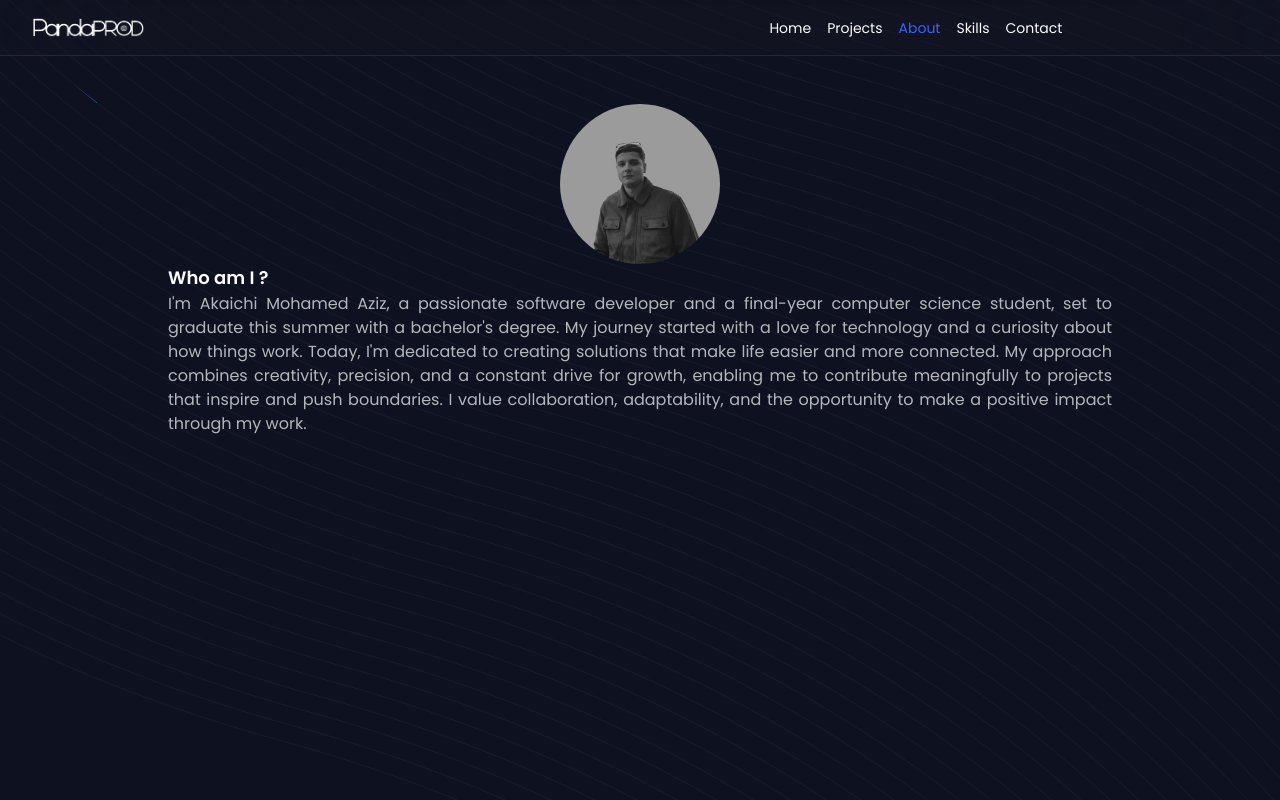
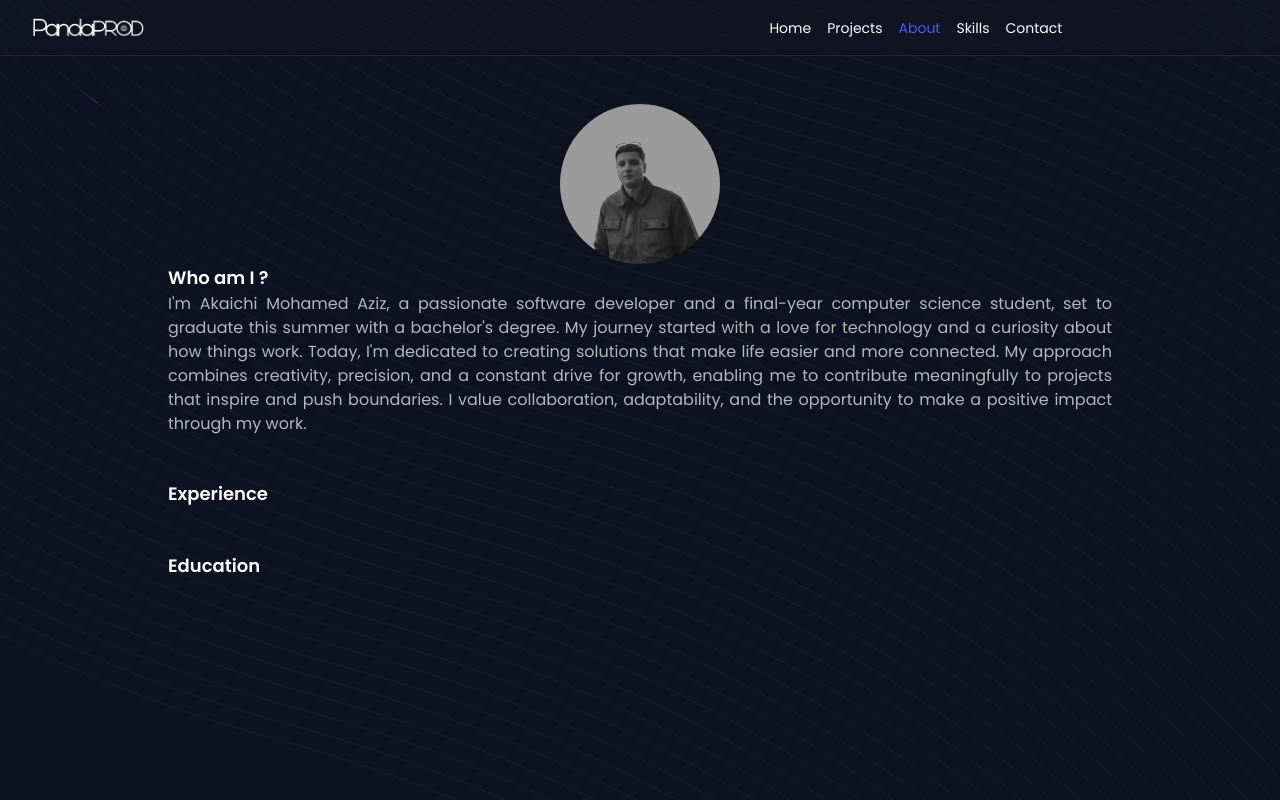
Before and after one commit to AKAICHIaziz/my-portfolio, a Next.js app: page /about in a window 1280 px wide. Shown: the top 800 px of the page. Built offline with nearby package versions, Linux system fonts and the light colour scheme.

Commit message:
about page

```diff
--- a/src/app/about/page.jsx
+++ b/src/app/about/page.jsx
@@ -1,12 +1,29 @@
 
 import ProfileDetails from "@/components/ProfileDetails";
+import { BackgroundBeams } from "@/components/ui/background-beams";
 
 export default function About() {
     return (
-        <div className="w-full h-screen flex justify-center pt-14 sm:pt-24 bg-background ">
+        <div>
 
-            <div className="w-full sm:w-9/12 h-fit">
-                <ProfileDetails />
+            <div className="absolute z-10">
+                <BackgroundBeams />
+            </div>
+
+            <div className="w-full h-screen flex flex-col items-center pt-14 sm:pt-24 bg-background gap-1 sm:gap-7">
+
+                <div className="w-full sm:w-9/12 h-fit">
+                    <ProfileDetails />
+                </div>
+
+                <div className="w-full sm:w-9/12 h-fit p-4 sm:p-2">
+                    <h1 className="font-semibold text-sm sm:text-lg text-foreground">Experience</h1>
+                </div>
+
+                <div className="w-full sm:w-9/12 h-fit p-4 sm:p-2">
+                    <h1 className="font-semibold text-sm sm:text-lg text-foreground">Education</h1>
+                </div>
+
             </div>
 
         </div>
--- a/src/components/ProfileDetails.jsx
+++ b/src/components/ProfileDetails.jsx
@@ -1,12 +1,9 @@
 import Image from "next/image";
 import my_image from "../../public/img2.jpg"
-import { BackgroundBeams } from "./ui/background-beams";
 
 export default function ProfileDetails() {
     return (
-        <div className="w-full flex flex-col items-center gap-5 sm:gap-0 p-5 sm:p-2">
-
-            <BackgroundBeams />
+        <div className="w-full flex flex-col items-center gap-5 sm:gap-0 p-4 sm:p-2">
 
             <Image src={my_image} alt="Profile image" className="w-24 sm:w-40 rounded-full z-20"/>
 
--- a/src/components/ui/background-beams.jsx
+++ b/src/components/ui/background-beams.jsx
@@ -61,7 +61,7 @@ export const BackgroundBeams = React.memo(({
   return (
     (<div
       className={cn(
-        "hidden sm:fixed z-10  h-full w-full inset-0  [mask-size:40px] [mask-repeat:no-repeat] flex items-center justify-center",
+        "sm:fixed flex h-full w-full inset-0  [mask-size:40px] [mask-repeat:no-repeat]  items-center justify-center",
         className
       )}>
       <svg
```
